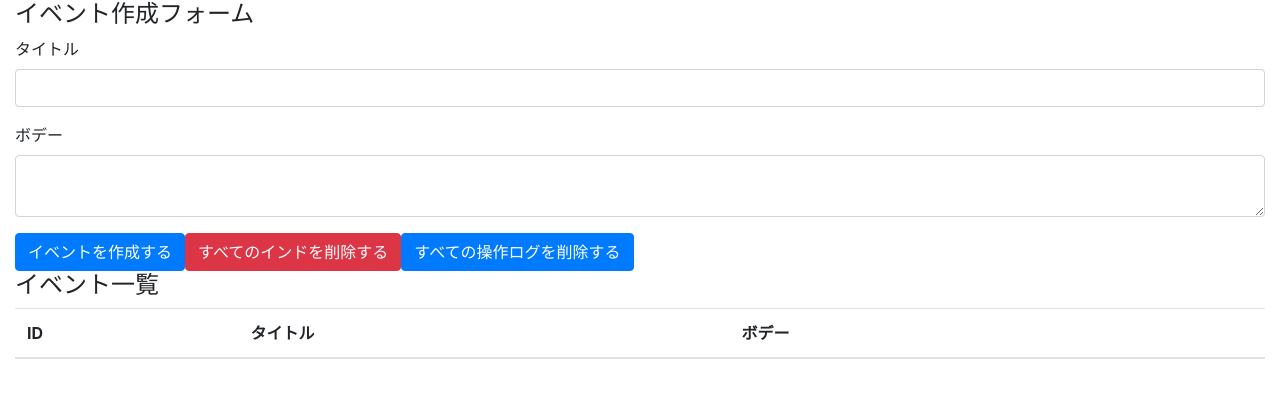
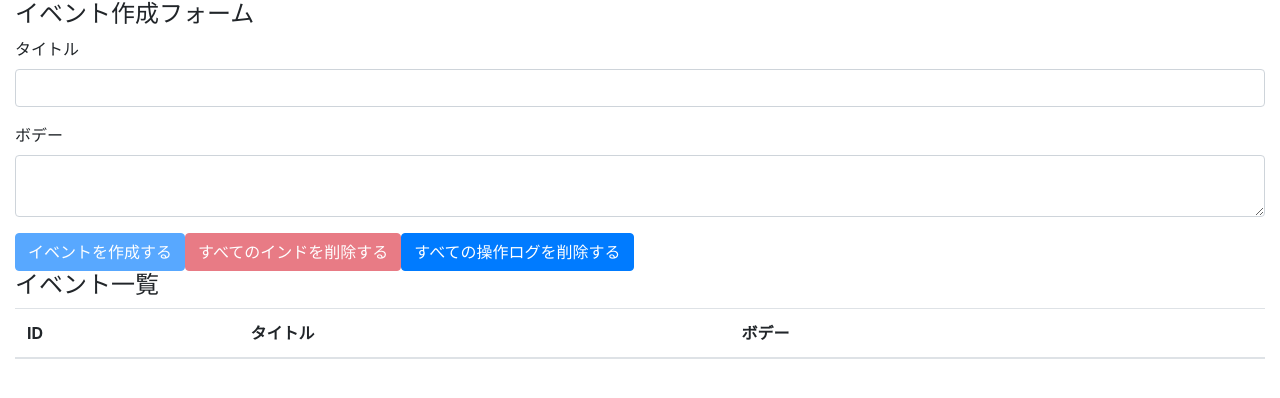
Before and after one commit to itera1987/react-hooks-101, a React (Create React App) app: page / in a window 1280 px wide. Shown: the top 398 px of the page. Built offline with nearby package versions, Linux system fonts and the light colour scheme.

Commit message:
implement all events deletion feature

```diff
--- a/src/components/App.js
+++ b/src/components/App.js
@@ -23,7 +23,13 @@
     setBody("")
   }
 
-  console.log(state)
+  const deleteAllEvents = e => {
+    e.preventDefault()
+    const result = window.confirm("すべて滅ぼしてもよいか？")
+    if (result) dispatch({ type: "DELETE_ALL_EVENT" })
+  }
+
+  const unCreatable = title === "" || body === ""
 
   return (
     <div className="container-fluid">
@@ -39,8 +45,8 @@
           <textarea className="form-control" id="formEventBody" value={body} onChange={e => setBody(e.target.value)} />
         </div>
 
-        <button className="btn btn-primary" onClick={addEvent} >イベントを作成する</button>
-        <button className="btn btn-danger" >すべてのインドを削除する</button>
+        <button className="btn btn-primary" onClick={addEvent} disabled={unCreatable}>イベントを作成する</button>
+        <button className="btn btn-danger" onClick={deleteAllEvents} disabled={state.length === 0}>すべてのインドを削除する</button>
         <button className="btn btn-primary">すべての操作ログを削除する</button>
 
         <h4>イベント一覧</h4>
@@ -55,7 +61,6 @@
           </thead>
           <tbody>
             { state.map((event, index) => (<Event key={index} event={event} dispatch={dispatch} />)) }
-
           </tbody>
         </table>
       </form>
--- a/src/components/Event.js
+++ b/src/components/Event.js
@@ -4,6 +4,7 @@
 const Event = ({ dispatch, event }) => {
     const id = event.id
     const handleClickDeleteButton = () => {
+        const result = window.confirm(`id=${id}を消すか？`)
         dispatch({ type: "DELETE_EVENT", id: id })
     }
 
```
